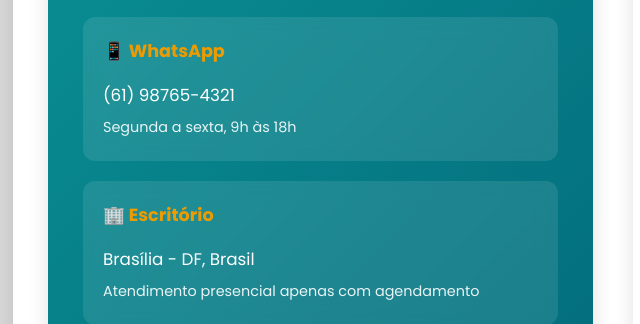
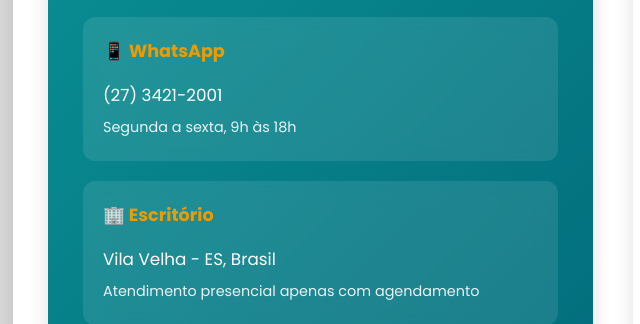
Before and after one commit to leonardosz/aop2-web, a plain HTML site: page contatos.html in a window 1280 px wide. Shown: the part 974-1298 px from the top of the page, 27-667 px from the left. Drawn offline with Linux system fonts and the light colour scheme.

Commit message:
ajustes de localização e hashtag nas dicas de contato

```diff
--- a/contatos.html
+++ b/contatos.html
@@ -72,13 +72,13 @@
 
                 <div style="background: rgba(255, 255, 255, 0.1); padding: 20px; border-radius: 12px; margin-bottom: 20px; backdrop-filter: blur(10px);">
                     <h4 style="color: var(--color-accent); margin-top: 0; margin-bottom: 15px; font-size: 1.1em;">📱 WhatsApp</h4>
-                    <p style="margin: 0; font-size: 1.05em;">(61) 98765-4321</p>
+                    <p style="margin: 0; font-size: 1.05em;">(27) 3421-2001</p>
                     <p style="margin: 5px 0 0 0; font-size: 0.9em; opacity: 0.9;">Segunda a sexta, 9h às 18h</p>
                 </div>
 
                 <div style="background: rgba(255, 255, 255, 0.1); padding: 20px; border-radius: 12px; margin-bottom: 25px; backdrop-filter: blur(10px);">
                     <h4 style="color: var(--color-accent); margin-top: 0; margin-bottom: 15px; font-size: 1.1em;">🏢 Escritório</h4>
-                    <p style="margin: 0; font-size: 1.05em;">Brasília - DF, Brasil</p>
+                    <p style="margin: 0; font-size: 1.05em;">Vila Velha - ES, Brasil</p>
                     <p style="margin: 5px 0 0 0; font-size: 0.9em; opacity: 0.9;">Atendimento presencial apenas com agendamento</p>
                 </div>
 
@@ -118,7 +118,7 @@
 
                 <div style="background: rgba(238, 155, 0, 0.2); padding: 15px; border-radius: 10px; border-left: 4px solid var(--color-accent);">
                     <p style="margin: 0; font-size: 0.95em; line-height: 1.6;">
-                        💡 <strong>Dica Especial:</strong> Marque a gente nas suas fotos de viagem com #CaminhosD Brasil e você pode aparecer em nosso feed!
+                        💡 <strong>Dica Especial:</strong> Marque a gente nas suas fotos de viagem com #BrasilSemRumo e você pode aparecer em nosso feed!
                     </p>
                 </div>
             </div>
```
